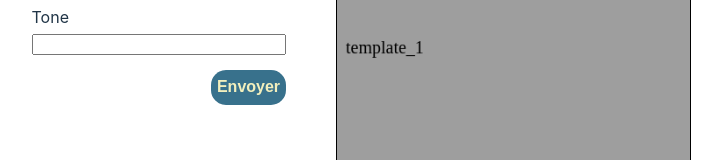
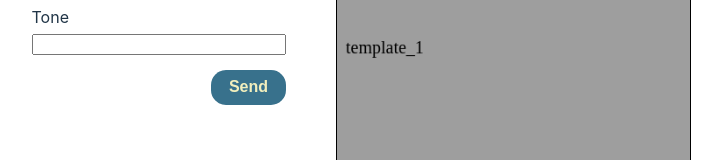
Before and after one commit to BasileDM/Brief-Post-Generator, a Vue app: page / in a window 1280 px wide. Shown: the part 315-475 px from the top of the page, without its empty margins (289-1011 px from the left). Built offline with nearby package versions, Linux system fonts and the light colour scheme.

Commit message:
Translate buttons

```diff
--- a/src/components/ButtonSubmit.vue
+++ b/src/components/ButtonSubmit.vue
@@ -2,7 +2,7 @@
 </script>
 
 <template>
-    <button id="submit">Envoyer</button>
+    <button id="submit">Send</button>
 </template>
 
 <style scoped>
```
